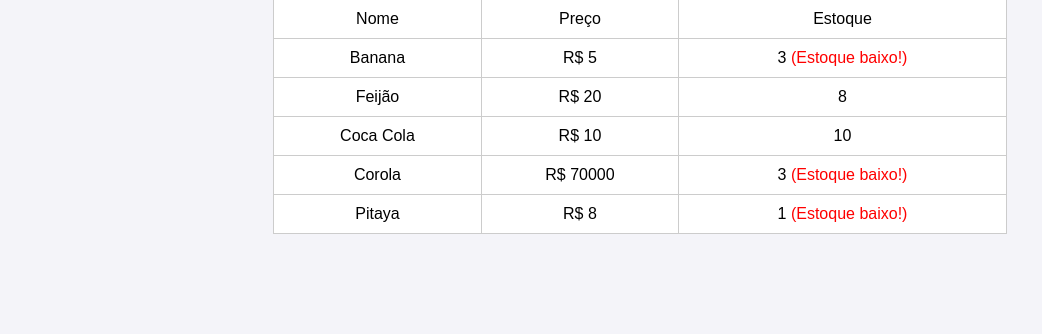
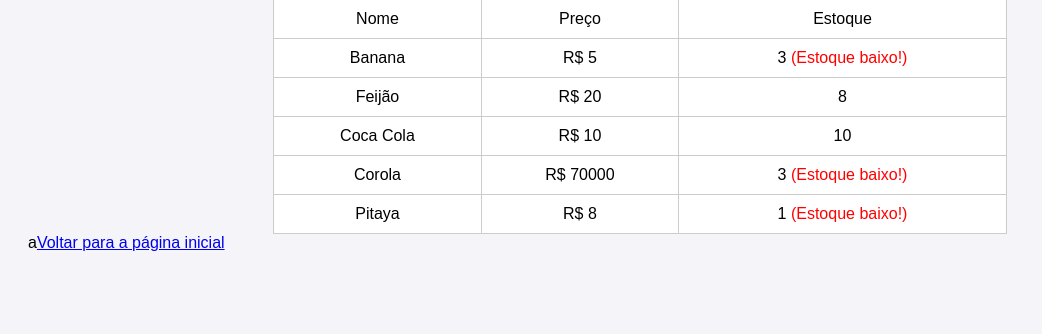
Before and after one commit to Manuzera44/ATIVIDADES-SENAI-2025, a Flask app: page /produtos in a window 1280 px wide. Shown: the part 109-443 px from the top of the page, without its empty margins (0-1042 px from the left). Run offline with Flask 3, Linux system fonts and the light colour scheme.

Commit message:
24/10/25

```diff
--- a/FLASK/flask2/templates/produtos.html
+++ b/FLASK/flask2/templates/produtos.html
@@ -27,5 +27,6 @@
         </tr>
         {% endfor %}
     </table>
+    a<a href="/">Voltar para a página inicial</a>
 </body>
 </html>
```
